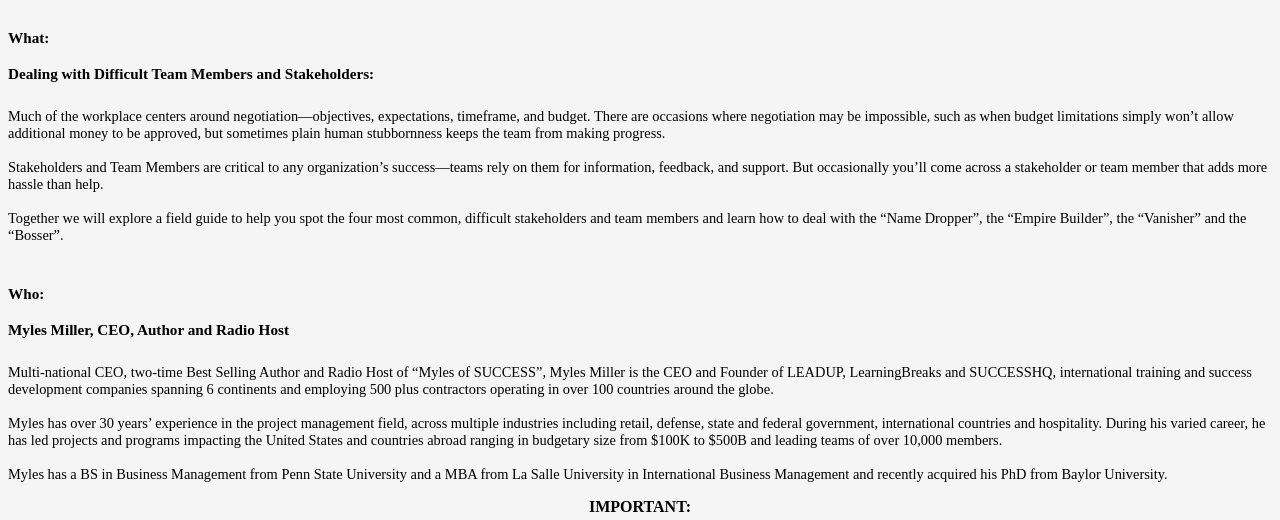
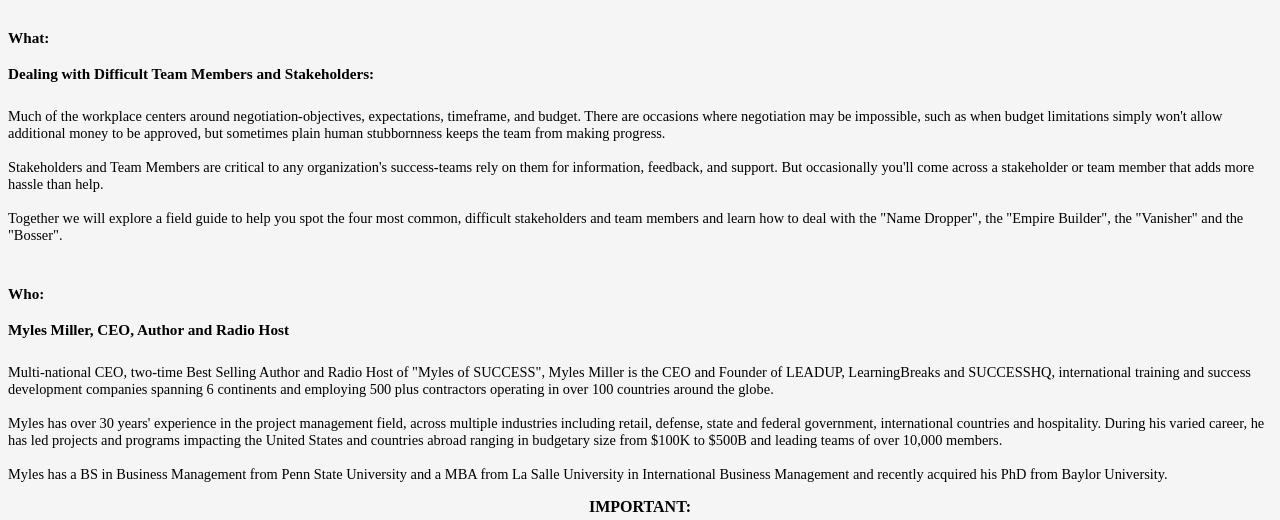
Before and after one commit to asqh0322/ASQ-Website, a PHP site: page /dinnermeetings.php in a window 1280 px wide. Shown: the part 1074-1594 px from the top of the page. Run offline with PHP 8.4, Linux system fonts and the light colour scheme; some libraries are stand-ins or nearby versions.

Commit message:
Add newsletter and correct format

```diff
--- a/dinnermeetings.php
+++ b/dinnermeetings.php
@@ -66,22 +66,22 @@ Cheese Cake; Coffee & Tea service</p>
 
 <h5>What:</br></br>Dealing with Difficult Team Members and Stakeholders:</h5>
 
-<p class=general>Much of the workplace centers around negotiation—objectives, expectations, timeframe, and budget. There are occasions where negotiation may be impossible, such as when budget limitations simply won’t allow additional money to be approved, but sometimes plain human stubbornness keeps the team from making progress.
+<p class=general>Much of the workplace centers around negotiation-objectives, expectations, timeframe, and budget. There are occasions where negotiation may be impossible, such as when budget limitations simply won't allow additional money to be approved, but sometimes plain human stubbornness keeps the team from making progress.
 
-</br></br>Stakeholders and Team Members are critical to any organization’s success—teams rely on them for
-information, feedback, and support. But occasionally you’ll come across a stakeholder or team member that
+</br></br>Stakeholders and Team Members are critical to any organization's success-teams rely on them for
+information, feedback, and support. But occasionally you'll come across a stakeholder or team member that
 adds more hassle than help.
 
 </br></br>Together we will explore a field guide to help you spot the four most common, difficult stakeholders and team
-members and learn how to deal with the “Name Dropper”, the “Empire Builder”, the “Vanisher” and the
-“Bosser”.
+members and learn how to deal with the "Name Dropper", the "Empire Builder", the "Vanisher" and the
+"Bosser".
 </p>
 
 <h5>Who:</br></br>Myles Miller, CEO, Author and Radio Host</h5>
 
-<p class = general>Multi-national CEO, two-time Best Selling Author and Radio Host of “Myles of SUCCESS”, Myles Miller is the CEO and Founder of LEADUP, LearningBreaks and SUCCESSHQ, international training and success development companies spanning 6 continents and employing 500 plus contractors operating in over 100 countries around the globe.
+<p class = general>Multi-national CEO, two-time Best Selling Author and Radio Host of "Myles of SUCCESS", Myles Miller is the CEO and Founder of LEADUP, LearningBreaks and SUCCESSHQ, international training and success development companies spanning 6 continents and employing 500 plus contractors operating in over 100 countries around the globe.
 
-<br/><br/>Myles has over 30 years’ experience in the project management field, across multiple industries including retail,
+<br/><br/>Myles has over 30 years' experience in the project management field, across multiple industries including retail,
 defense, state and federal government, international countries and hospitality. During his varied career, he has
 led projects and programs impacting the United States and countries abroad ranging in budgetary size from
 $100K to $500B and leading teams of over 10,000 members.
```
Also changed, not shown: 1 other file.
